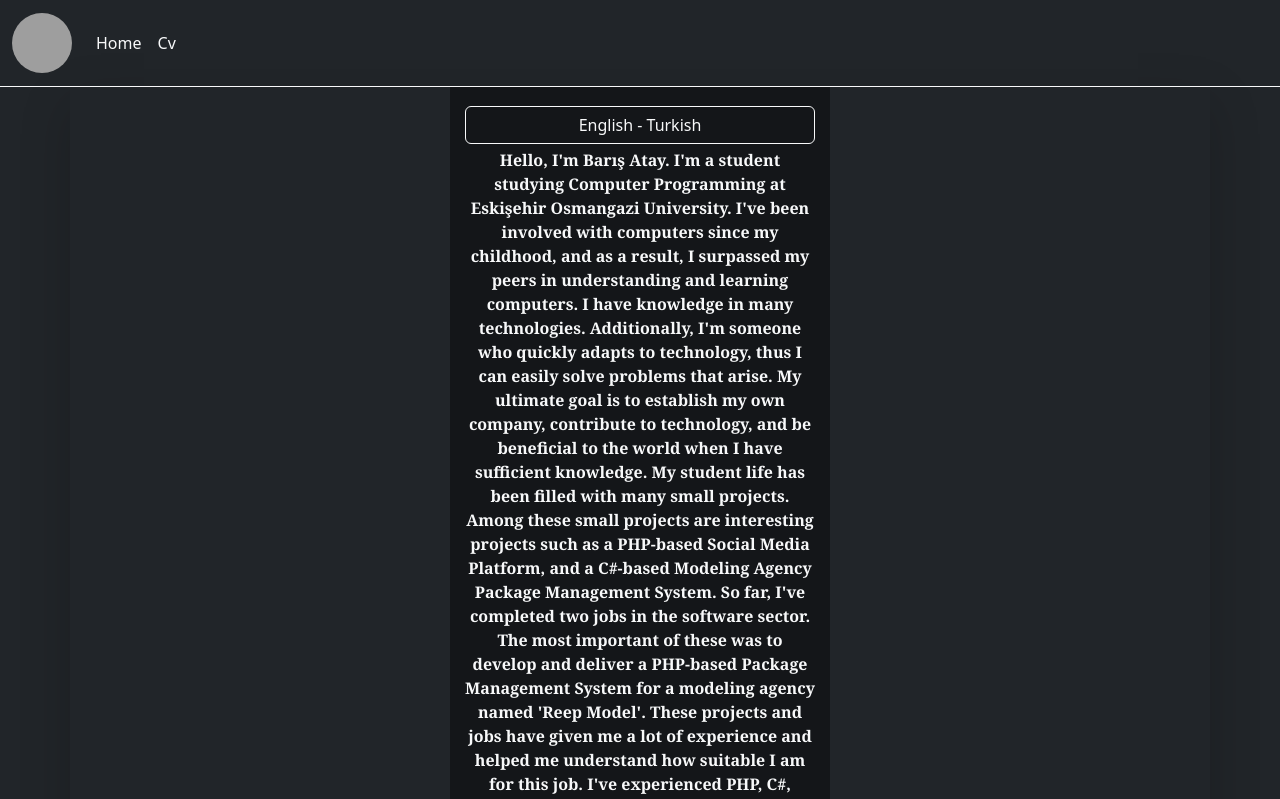
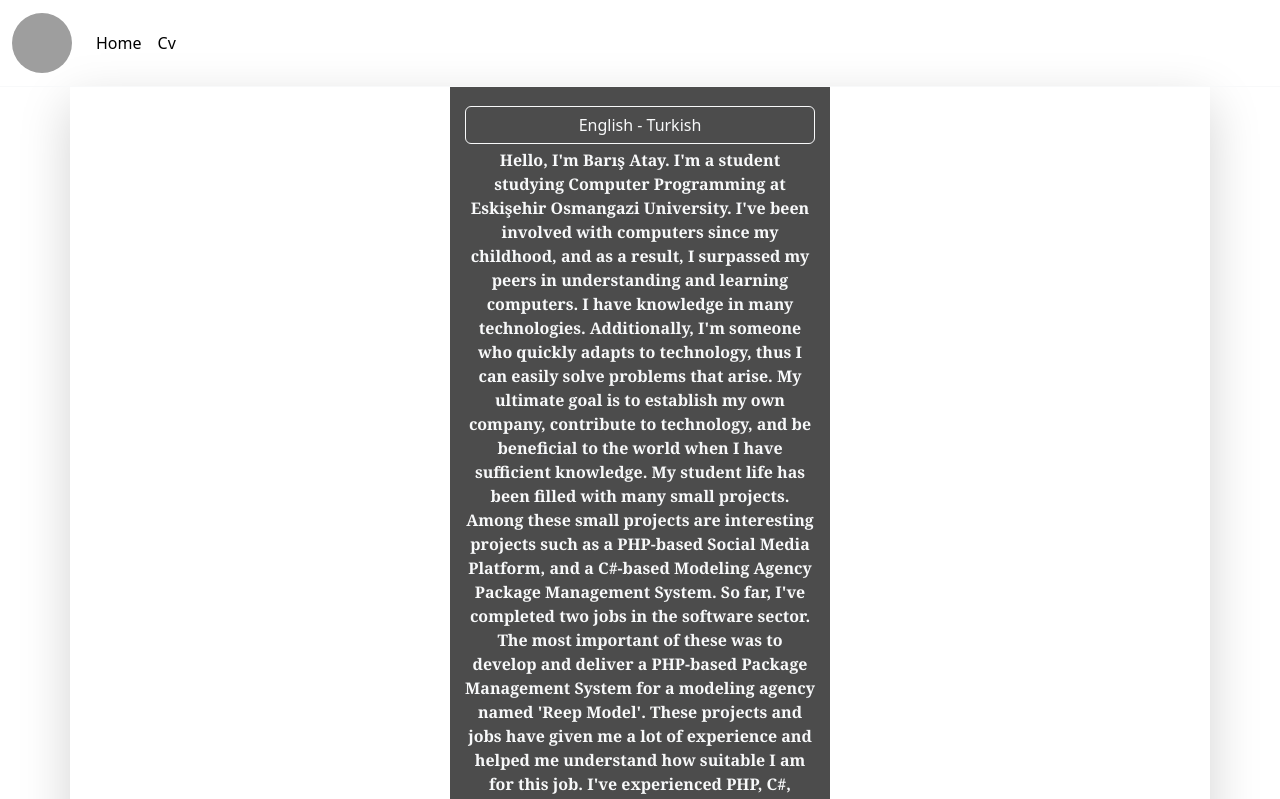
Before and after one commit to barisatay0/barisatay0.github.io, a website: page index.html in a window 1280 px wide. Shown: the top 799 px of the page. Drawn offline with nearby package versions, Linux system fonts and the light colour scheme; grey boxes are pictures that could not be loaded.

Commit message:
bg updates

```diff
--- a/index.html
+++ b/index.html
@@ -12,14 +12,14 @@
   <link rel="stylesheet" href="node_modules/@fortawesome/fontawesome-free/css/all.min.css" />
   <style>
     .bc {
-  background-color: rgba(0, 0, 0, 0.4);
+  background-color: rgba(0, 0, 0, 0.7);
   padding: 15px;
 }
 
   </style>
 </head>
 
-<body class="bg-dark">
+<body class="bg-white">
   <header>
     <nav class="navbar navbar-expand-lg border border-light border-top-0 border-end-0 border-start-0">
       <div class="container-fluid">
@@ -35,10 +35,10 @@
         <div class="collapse navbar-collapse" id="navbarText">
           <ul class="navbar-nav me-auto mb-2 mb-lg-0">
             <li class="nav-item">
-              <a class="nav-link text-light" href="https://barisatay0.github.io">Home</a>
+              <a class="nav-link text-black" href="https://barisatay0.github.io">Home</a>
             </li>
             <li class="nav-item">
-              <a class="nav-link text-light" href="Cv">Cv</a>
+              <a class="nav-link text-black" href="Cv">Cv</a>
             </li>
           </ul>
         </div>
```
Also changed, not shown: Cv.html (+3 -3 lines).
